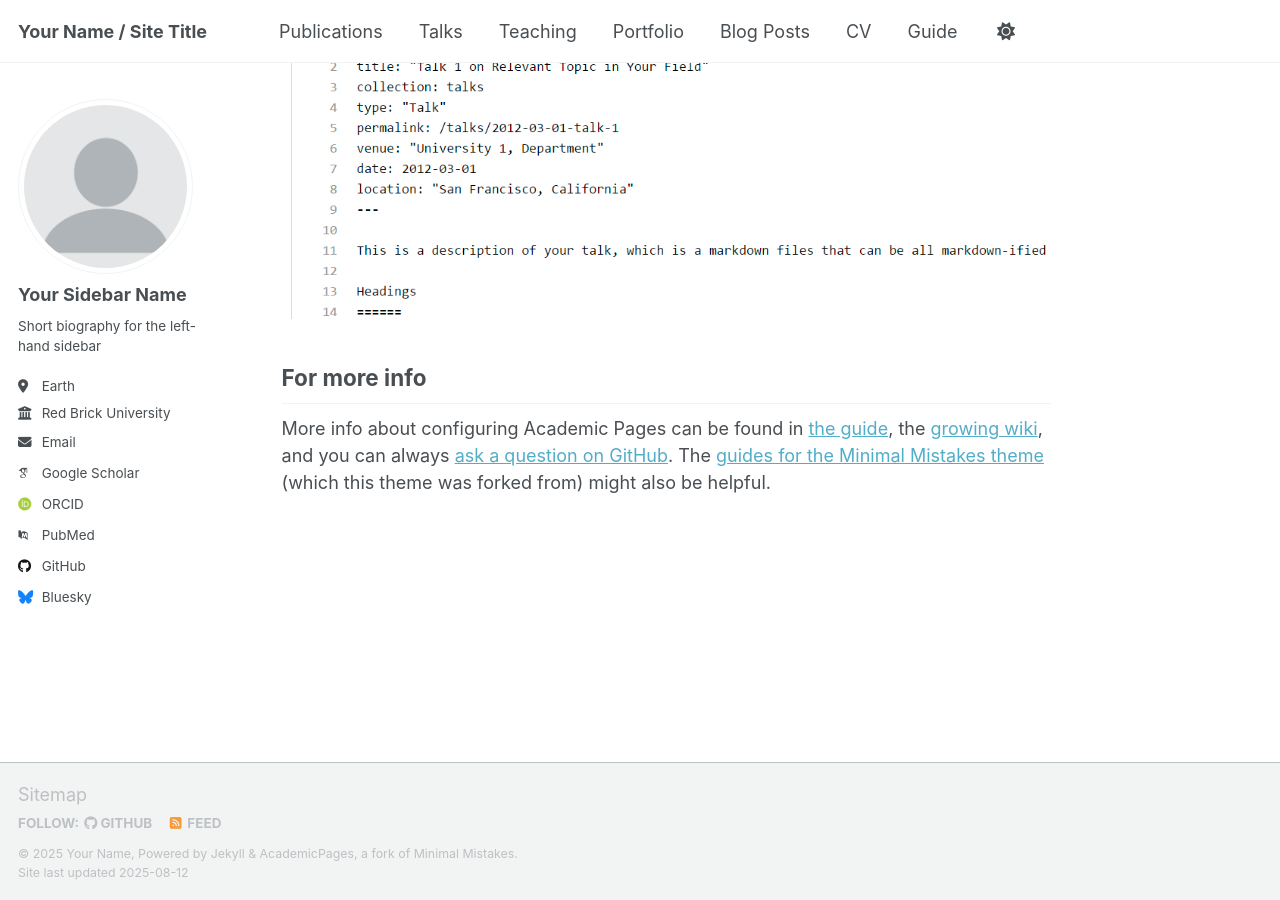
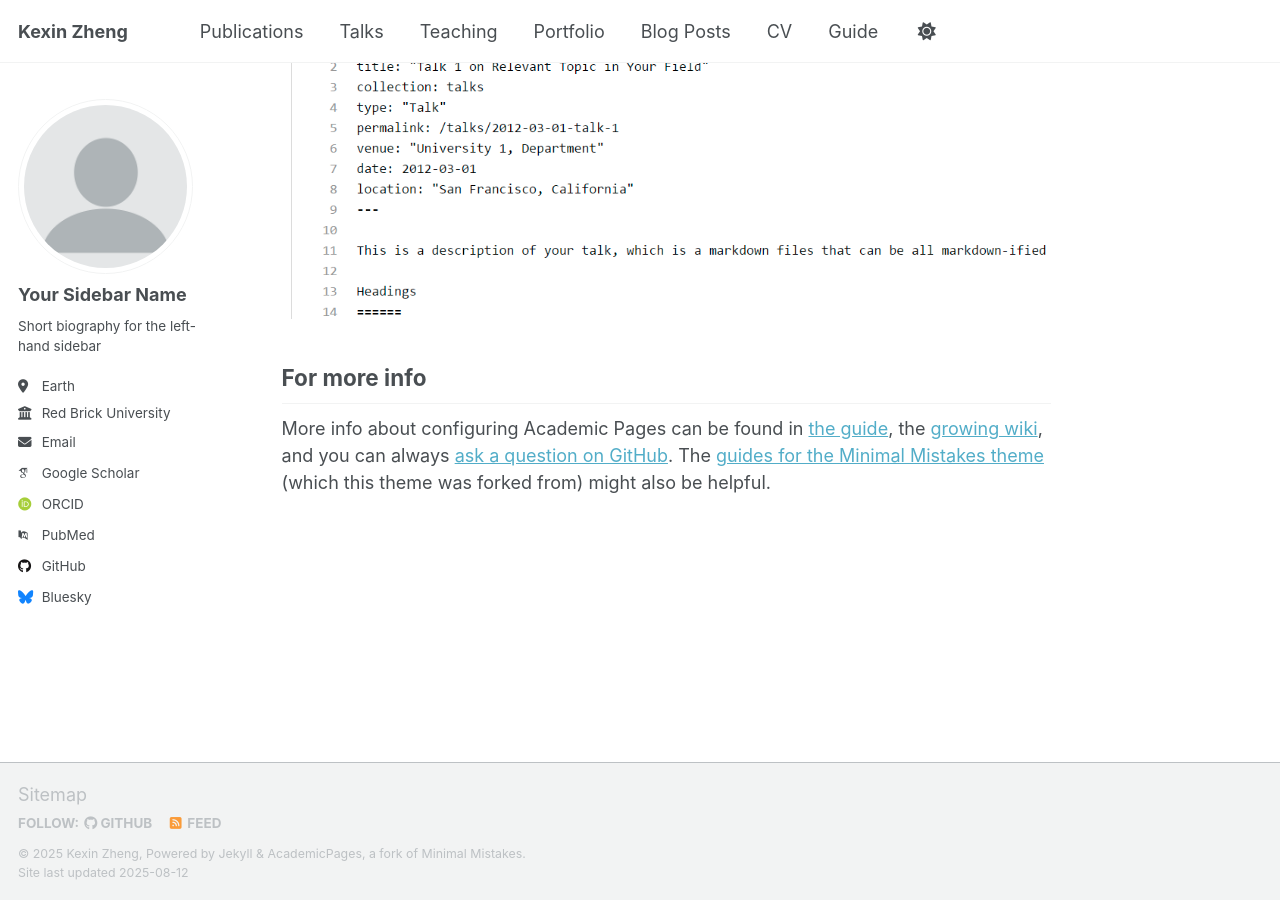
Before and after one commit to kellyzhengusc/kellyzhengusc.github.io, a Jekyll site: the page built from _pages/about.md, in a window 1280 px wide and 900 px high, scrolled down 2880 px. Built offline with Jekyll 4.4.1, drawn with Linux system fonts in a browser that asks for light colours; some web fonts are replaced; a script that is not in the unit is left out.

Commit message:
Update _config.yml

```diff
--- a/_config.yml
+++ b/_config.yml
@@ -9,10 +9,10 @@
 # Basic Site Settings
 locale                   : "en-US"
 site_theme               : "default" # Currently available options are "default", "air"
-title                    : "Your Name / Site Title"
+title                    : "Kexin Zheng"
 title_separator          : "-"
-name                     : &name "Your Name"
-description              : &description "personal description"
+name                     : &name "Kexin Zheng"
+description              : &description "PhD student in Computer Science"
 url                      : https://academicpages.github.io # the base hostname & protocol for your site e.g. "https://[your GitHub username].github.io" or if you already have some other page hosted on Github then use "https://[your GitHub username].github.io/[Your Repo Name]"
 baseurl                  : "" # the subpath of your site, e.g. "/blog"
 repository               : "academicpages/academicpages.github.io"
@@ -29,7 +29,7 @@
   location         : "Earth"
   employer         : "Red Brick University"
   uri              : # URL
-  email            : "none@example.org"
+  email            : "kexinzhe@usc.edu"
 
   # Academic websites
   academia         : # URL
```
